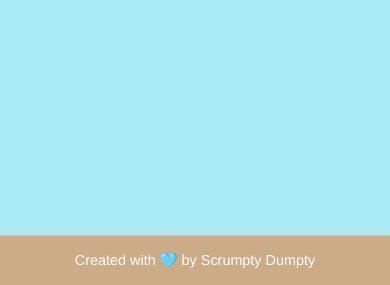
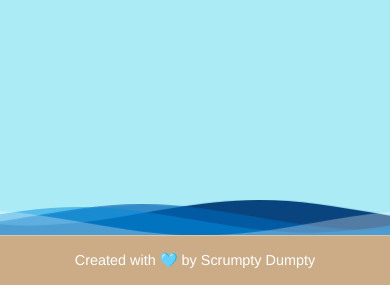
Before and after one commit to bcsanadi/drAIn, a Flask app: page /home in a window 390 px wide; the page is wider, and only the part inside the window is pictured. Shown: the part 632-917 px from the top of that part. Run offline with Flask 3, Linux system fonts and the light colour scheme; a user stored in the database is signed in.

Commit message:
Added waves to home page

```diff
--- /dev/null
+++ b/static/css/wave.css
@@ -0,0 +1,61 @@
+/* Wave styles scoped to the home page to avoid affecting other pages */
+.home-waves {
+  position: relative;
+  width: 100%;
+  overflow: hidden;
+  line-height: 0; /* remove gaps */
+}
+
+.home-waves {
+  position: relative;
+  width: 100%;
+  overflow: hidden;
+}
+
+.home-waves .waves {
+  position: relative;
+  display: block;
+  width: 100%;
+  height: 14vh; /* extended decorative band to better sit above footer */
+  margin-bottom: -2px; /* small overlap to snug against footer */
+  min-height: 80px;
+  max-height: 180px;
+  line-height: 0;
+  pointer-events: none;
+}
+
+/* Parallax layers animation */
+.home-waves .parallax > use {
+  animation: home-move-forever 25s cubic-bezier(.55,.5,.45,.5) infinite;
+}
+.home-waves .parallax > use:nth-child(1) {
+  animation-delay: -2s;
+  animation-duration: 7s;
+}
+.home-waves .parallax > use:nth-child(2) {
+  animation-delay: -3s;
+  animation-duration: 10s;
+}
+.home-waves .parallax > use:nth-child(3) {
+  animation-delay: -4s;
+  animation-duration: 13s;
+}
+.home-waves .parallax > use:nth-child(4) {
+  animation-delay: -5s;
+  animation-duration: 20s;
+}
+
+@keyframes home-move-forever {
+  0% { transform: translate3d(-90px,0,0); }
+  100% { transform: translate3d(85px,0,0); }
+}
+
+/* Responsive: reduce height on smaller screens */
+@media (max-width: 768px) {
+  .home-waves .waves {
+    height: 40px;
+    min-height: 40px;
+  }
+}
+
+/* Ensure waves don't change page background; only decorative strip */
--- a/templates/home.html
+++ b/templates/home.html
@@ -5,6 +5,7 @@
     <meta name="viewport" content="width=device-width, initial-scale=1.0">
     <title>drAIn</title>
     <link rel="stylesheet" href="static/css/style.css">
+    <link rel="stylesheet" href="static/css/wave.css">
 </head>
 <body>
     <nav class="nav-bar">
@@ -34,6 +35,22 @@
             </div>
         </section>
     </header>
+    <!-- Waves moved here so they sit directly above the footer without shifting other content -->
+    <div class="home-waves">
+        <svg class="waves" xmlns="http://www.w3.org/2000/svg" xmlns:xlink="http://www.w3.org/1999/xlink"
+            viewBox="0 24 150 28" preserveAspectRatio="none" shape-rendering="auto">
+            <defs>
+                <path id="home-gentle-wave" d="M-160 44c30 0 58-18 88-18s 58 18 88 18 58-18 88-18 58 18 88 18 v44h-352z" />
+            </defs>
+            <g class="parallax">
+                <!-- darker blue on top, then lighter layers -->
+                <use xlink:href="#home-gentle-wave" x="48" y="0" fill="rgba(0,60,120,0.95)" />
+                <use xlink:href="#home-gentle-wave" x="48" y="3" fill="rgba(0,100,180,0.7)" />
+                <use xlink:href="#home-gentle-wave" x="48" y="5" fill="rgba(0,140,220,0.5)" />
+                <use xlink:href="#home-gentle-wave" x="48" y="7" fill="rgba(255,255,255,0.3)" />
+            </g>
+        </svg>
+    </div>
     <footer>
         <div class="footer-content">
             <p>Created with 🩵 by Scrumpty Dumpty</p>
```
Also changed, not shown: test.html (added, +42 -0 lines), wave.css (added, +105 -0 lines).
